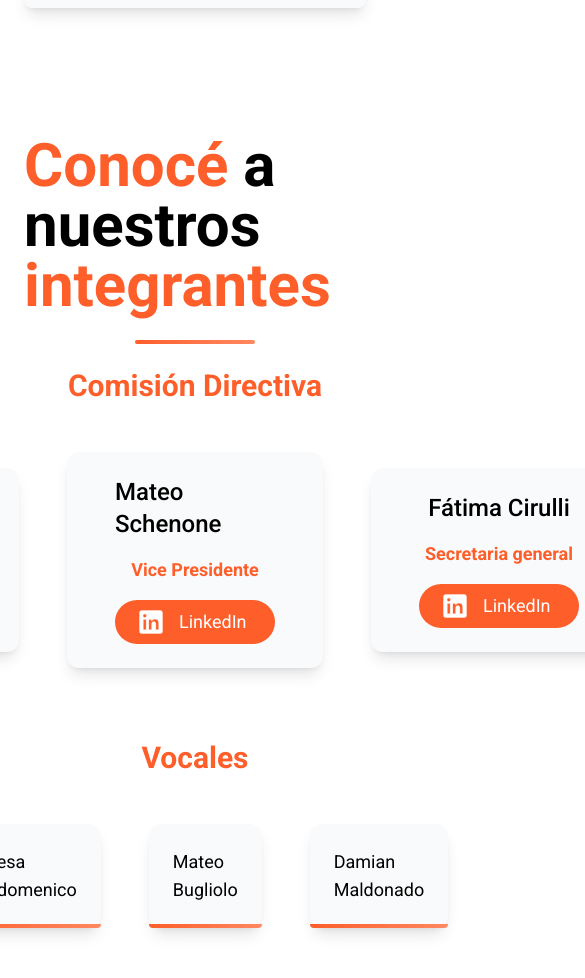
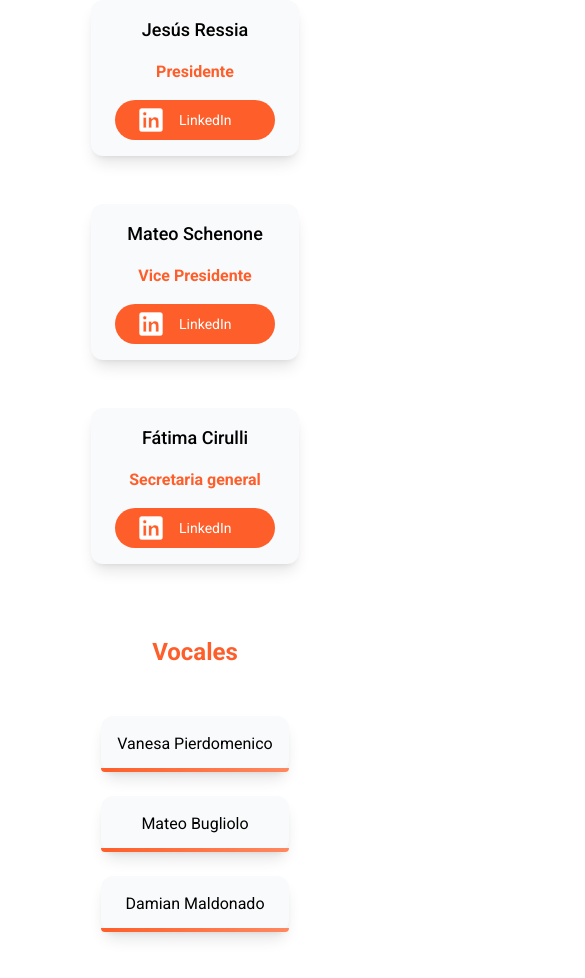
Before and after one commit to FranciscoJarusz/lista365, a React (Vite) app: page / in a window 390 px wide. Shown: the part 980-1958 px from the top of the page, 585 px wide, since content can reach past the window. Built offline with nearby package versions, Linux system fonts and the light colour scheme.

Commit message:
Agrego responsive de la mayoria de los componentes.

```diff
--- a/src/components/Integrantes.jsx
+++ b/src/components/Integrantes.jsx
@@ -4,36 +4,36 @@ import linkedinIcon from '../assets/linkedin.svg';
 const Integrantes = () => {
     return (
         <div id="integrantes" className="p-6 flex flex-col items-center justify-center mt-20 mx-auto gap-6">
-            <h1 className="text-6xl font-bold text-black"><span className="text-primario">Conocé</span> a nuestros <span className="text-primario">integrantes</span></h1>
+            <h1 className="text-4xl md:text-6xl font-bold text-black text-center"><span className="text-primario">Conocé</span> a nuestros <span className="text-primario">integrantes</span></h1>
 
             <div className="h-1 w-30 bg-gradient-to-r from-primario to-secundario rounded-xl"></div>
 
-            <h2 className="text-3xl font-bold text-primario mb-6">Comisión Directiva</h2>
+            <h2 className="text-2xl md:text-3xl font-bold text-primario mb-6 text-center">Comisión Directiva</h2>
 
-            <div className="flex items-center justify-center gap-12">
+            <div className="flex items-center justify-center gap-12 flex-col lg:flex-row">
 
-                <div className="flex flex-col items-center justify-center gap-4 bg-gray-50 py-6 px-12 rounded-xl shadow-lg">
-                    <h3 className="text-2xl font-medium text-black">Jesús Ressia</h3>
-                    <p className="text-lg text-primario font-bold max-w-2xl">Presidente</p>
-                     <a href="/" target="_blank" className="flex items-center gap-4 gradiente-boton rounded-full px-6 py-2 text-lg text-white w-40">
+                <div className="flex flex-col items-center justify-center gap-4 bg-gray-50 py-4 md:py-6 px-6 md:px-12 rounded-xl shadow-lg">
+                    <h3 className="text-lg md:text-2xl font-medium text-black text-center text-nowrap">Jesús Ressia</h3>
+                    <p className="text-base md:text-lg text-primario font-bold max-w-2xl text-center">Presidente</p>
+                     <a href="/" target="_blank" className="flex items-center gap-4 gradiente-boton rounded-full px-6 py-2 text-sm md:text-lg text-white w-40">
                          <img src={linkedinIcon} alt="LinkedIn" className="w-6 h-6"/>
                           <span>LinkedIn</span>
                       </a>
                 </div>
 
-                <div className="flex flex-col items-center justify-center gap-4 bg-gray-50 py-6 px-12 rounded-xl shadow-lg">
-                    <h3 className="text-2xl font-medium text-black">Mateo Schenone</h3>
-                    <p className="text-lg text-primario font-bold max-w-2xl">Vice Presidente</p>
-                     <a href="/" target="_blank" className="flex items-center gap-4 gradiente-boton rounded-full px-6 py-2 text-lg text-white w-40">
+                <div className="flex flex-col items-center justify-center gap-4 bg-gray-50 py-4 md:py-6 px-6 md:px-12 rounded-xl shadow-lg">
+                    <h3 className="text-lg md:text-2xl font-medium text-black text-center text-nowrap">Mateo Schenone</h3>
+                    <p className="text-base md:text-lg text-primario font-bold max-w-2xl text-center">Vice Presidente</p>
+                     <a href="/" target="_blank" className="flex items-center gap-4 gradiente-boton rounded-full px-6 py-2 text-sm md:text-lg text-white w-40">
                          <img src={linkedinIcon} alt="LinkedIn" className="w-6 h-6"/>
                           <span>LinkedIn</span>
                       </a>
                 </div>
 
-                <div className="flex flex-col items-center justify-center gap-4 bg-gray-50 py-6 px-12 rounded-xl shadow-lg">
-                    <h3 className="text-2xl font-medium text-black">Fátima Cirulli</h3>
-                    <p className="text-lg text-primario font-bold max-w-2xl">Secretaria general</p>
-                     <a href="/" target="_blank" className="flex items-center gap-4 gradiente-boton rounded-full px-6 py-2 text-lg text-white w-40">
+                <div className="flex flex-col items-center justify-center gap-4 bg-gray-50 py-4 md:py-6 px-6 md:px-12 rounded-xl shadow-lg">
+                    <h3 className="text-lg md:text-2xl font-medium text-black text-center text-nowrap">Fátima Cirulli</h3>
+                    <p className="text-base md:text-lg text-primario font-bold max-w-2xl text-center">Secretaria general</p>
+                     <a href="/" target="_blank" className="flex items-center gap-4 gradiente-boton rounded-full px-6 py-2 text-sm md:text-lg text-white w-40">
                          <img src={linkedinIcon} alt="LinkedIn" className="w-6 h-6"/>
                           <span>LinkedIn</span>
                       </a>
@@ -41,13 +41,13 @@ const Integrantes = () => {
 
             </div>
 
-            <h2 className="text-3xl font-bold text-primario mt-12 mb-6">Vocales</h2>
+            <h2 className="text-2xl md:text-3xl font-bold text-primario mt-12 mb-6 text-center">Vocales</h2>
 
-            <div className="flex items-center justify-center gap-12">
+            <div className="flex items-center justify-center gap-6 md:gap-12 flex-col lg:flex-row px-4 md:px-0">
 
-                <p className="bg-gray-50 p-6 shadow-lg rounded-xl border-bottom-gradiente text-lg text-black text-wrap max-w-2xl">Vanesa Pierdomenico</p>
-                <p className="bg-gray-50 p-6 shadow-lg rounded-xl border-bottom-gradiente text-lg text-black text-wrap max-w-2xl">Mateo Bugliolo</p>
-                <p className="bg-gray-50 p-6 shadow-lg rounded-xl border-bottom-gradiente text-lg text-black text-wrap max-w-2xl">Damian Maldonado</p>
+                <p className="bg-gray-50 p-4 md:p-6 shadow-lg rounded-xl border-bottom-gradiente text-base md:text-lg text-black text-wrap max-w-2xl text-center w-full lg:w-auto">Vanesa Pierdomenico</p>
+                <p className="bg-gray-50 p-4 md:p-6 shadow-lg rounded-xl border-bottom-gradiente text-base md:text-lg text-black text-wrap max-w-2xl text-center w-full lg:w-auto">Mateo Bugliolo</p>
+                <p className="bg-gray-50 p-4 md:p-6 shadow-lg rounded-xl border-bottom-gradiente text-base md:text-lg text-black text-wrap max-w-2xl text-center w-full lg:w-auto">Damian Maldonado</p>
 
             </div>
 
--- a/src/components/Quienes-somos.jsx
+++ b/src/components/Quienes-somos.jsx
@@ -4,13 +4,13 @@ const QuienesSomos = () => {
     return (
         <div id="nosotros" className="p-6 flex flex-col items-center justify-center mt-40">
 
-            <h1 className="text-6xl font-bold text-black mb-12"><span className="text-primario">¿</span>Quiénes somos<span className="text-primario">?</span></h1>
+            <h1 className="text-4xl md:text-6xl font-bold text-black mb-12"><span className="text-primario">¿</span>Quiénes somos<span className="text-primario">?</span></h1>
 
             <div className="bg-gray-50 shadow-lg p-6 rounded-lg flex flex-col items-center justify-center max-w-3xl mx-auto gap-12">
 
                 <div className="flex flex-col items-center justify-center gap-12">
 
-                    <p className="text-lg text-gray-600 text-wrap max-w-2xl">
+                    <p className="text-sm md:text-lg text-gray-600 text-wrap max-w-2xl">
                         Somos el Centro de Estudiantes de la Licenciatura en Enfermería (Lista 365) del Centro Regional Chivilcoy.
 
                         Nos enorgullece ser una entidad, activa y pionera en esta iniciativa dentro de nuestra sede.
--- a/src/components/Recursos.jsx
+++ b/src/components/Recursos.jsx
@@ -6,32 +6,32 @@ const Recursos = () => {
 
             <div className="flex flex-col items-center justify-center gap-6">
 
-                <h1 className="text-6xl font-bold text-black"><span className="text-primario">Recursos</span> útiles</h1>
+                <h1 className="text-4xl md:text-6xl font-bold text-black"><span className="text-primario">Recursos</span> útiles</h1>
 
                 <div className="h-1 w-30 bg-gradient-to-r from-primario to-secundario rounded-xl"></div>
 
-                <p className="text-md text-gray-600 mb-12">Accedé a todos los recursos que hemos preparado para ayudarte en tu carrera.</p>
+                <p className="text-md text-gray-600 mb-12 text-center">Accedé a todos los recursos que hemos preparado para ayudarte en tu carrera.</p>
 
             </div>
 
 
-            <div className="flex flex-col items-left justify-center max-w-3xl w-full mx-auto gap-12">
+            <div className="flex flex-col items-left justify-center max-w-3xl w-full mx-auto gap-8 md:gap-12 px-4 md:px-0">
 
-                <div className="flex flex-col items-left gap-4 bg-gray-50 p-6 rounded-xl shadow-lg">
+                <div className="flex flex-col items-left gap-3 md:gap-4 bg-gray-50 p-4 md:p-6 rounded-xl shadow-lg">
 
                     <div className="flex items-center gap-3">
-                        <svg xmlns="http://www.w3.org/2000/svg" viewBox="0 0 24 24" fill="none" stroke="currentColor" strokeWidth="2" strokeLinecap="round" strokeLinejoin="round" width="28" height="28" className="text-primario">
+                        <svg xmlns="http://www.w3.org/2000/svg" viewBox="0 0 24 24" fill="none" stroke="currentColor" strokeWidth="2" strokeLinecap="round" strokeLinejoin="round" width="24" height="24" className="text-primario md:w-7 md:h-7">
                             <path d="M4 19.5A2.5 2.5 0 0 1 6.5 17H20"/>
                             <path d="M6.5 2H20v20H6.5A2.5 2.5 0 0 1 4 19.5v-15A2.5 2.5 0 0 1 6.5 2z"/>
                         </svg>
-                        <h2 className="text-2xl font-bold text-primario">Bibliografía digital</h2>
+                        <h2 className="text-xl md:text-2xl font-bold text-primario">Bibliografía digital</h2>
                     </div>
 
-                    <p className="text-sm text-gray-600 text-wrap max-w-2xl">
+                    <p className="text-sm md:text-base text-gray-600 text-wrap max-w-2xl">
                         Accedé a una recopilación de libros y manuales usados en las materias de la carrera.
                     </p>
 
-                    <a href="https://drive.google.com/drive/folders/1H6jQ2K5hPKi9ClLSg4SxSHSsfR4Nz3_8" target="_blank" className="flex items-center justify-center gradiente-boton rounded-full py-2 text-md text-white w-30">
+                    <a href="https://drive.google.com/drive/folders/1H6jQ2K5hPKi9ClLSg4SxSHSsfR4Nz3_8" target="_blank" className="flex items-center justify-center gradiente-boton rounded-full py-2 px-4 text-md text-white w-30">
                         <span>Ver</span>
                     </a>
 
```
Also changed, not shown: src/components/Preguntas-frecuentes.jsx (+24 -24 lines).
